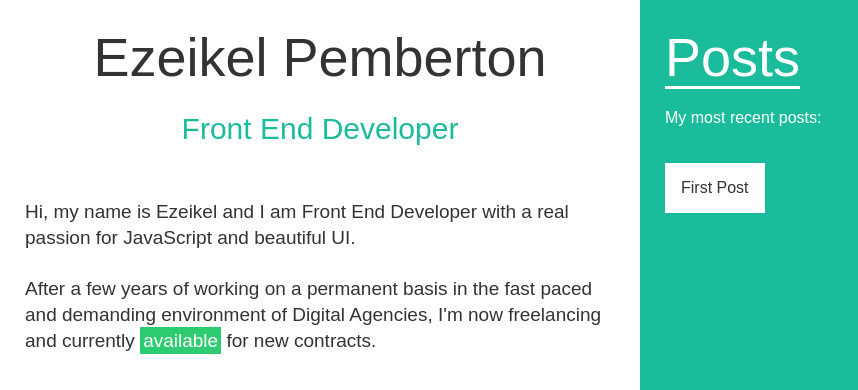
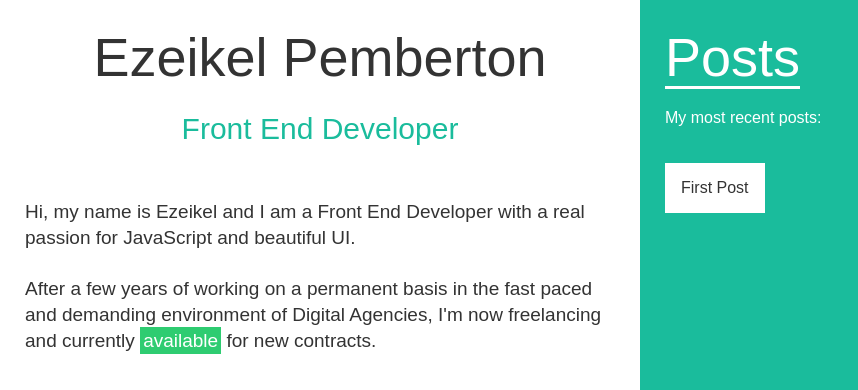
Before and after one commit to ezeikel/ezeikel-personal-blog-web, a Jekyll site: the page built from index.html, in a window 1280 px wide. Shown: the top 390 px of the page, without its empty margins (0-858 px from the left). Built offline with Jekyll 4.4.1, drawn with Linux system fonts in a browser that asks for light colours; nearby versions of some CDN libraries.

Commit message:
Fixed typo.

```diff
--- a/_layouts/landing.html
+++ b/_layouts/landing.html
@@ -8,7 +8,7 @@
       <section class="landing__about-me">
         <h1 class="heading">Ezeikel Pemberton</h1>
         <h3 class="sub-heading"><span class="border">Front End Developer</span></h3>
-        <p class="intro">Hi, my name is Ezeikel and I am Front End Developer with a real passion for JavaScript and beautiful UI.</p><p class="intro">After a few years of working on a permanent basis in the fast paced and demanding environment of Digital Agencies, I'm now freelancing and currently <span class="available">available</span> for new contracts.</p>
+        <p class="intro">Hi, my name is Ezeikel and I am a Front End Developer with a real passion for JavaScript and beautiful UI.</p><p class="intro">After a few years of working on a permanent basis in the fast paced and demanding environment of Digital Agencies, I'm now freelancing and currently <span class="available">available</span> for new contracts.</p>
         <div class="experience">
           <h4 class="experience__title">Experience</h4>
           <ul class="experience__list">
```
